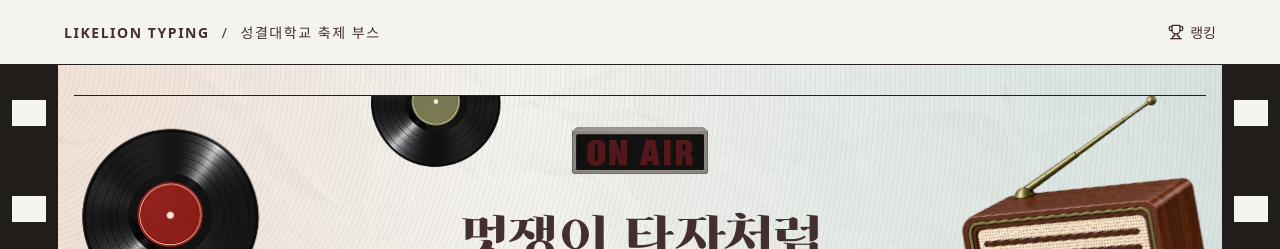
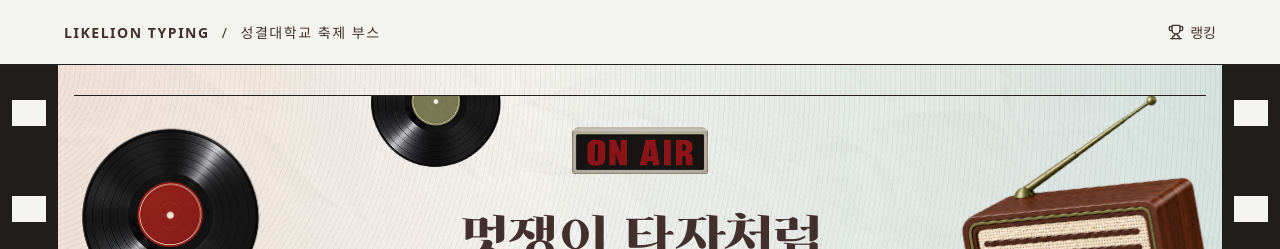
Before and after one commit to Minimin0/LikeLionTyping-Frontend, a React (Vite) app: page / in a window 1280 px wide. Shown: the top 249 px of the page. Built offline with nearby package versions, Linux system fonts and the light colour scheme; no server answers; a web font is replaced by a local one.

Commit message:
Refine unlit sign and center single-line typing text

```diff
--- a/src/styles/global.css
+++ b/src/styles/global.css
@@ -593,7 +593,7 @@
   object-fit: contain;
 }
 .on-air-light-off {
-  filter: brightness(.68) saturate(.5);
+  filter: brightness(.86) saturate(.8);
 }
 .typewriter-game-stage {
   position: relative;
@@ -873,7 +873,7 @@
   animation: paper-line-in .22s ease both;
 }
 .typewriter-current .typing-sentence-frame {
-  min-height: auto;
+  min-height: calc(1.42em * 2);
   padding: 0;
   background: transparent;
   box-shadow: none;
```
